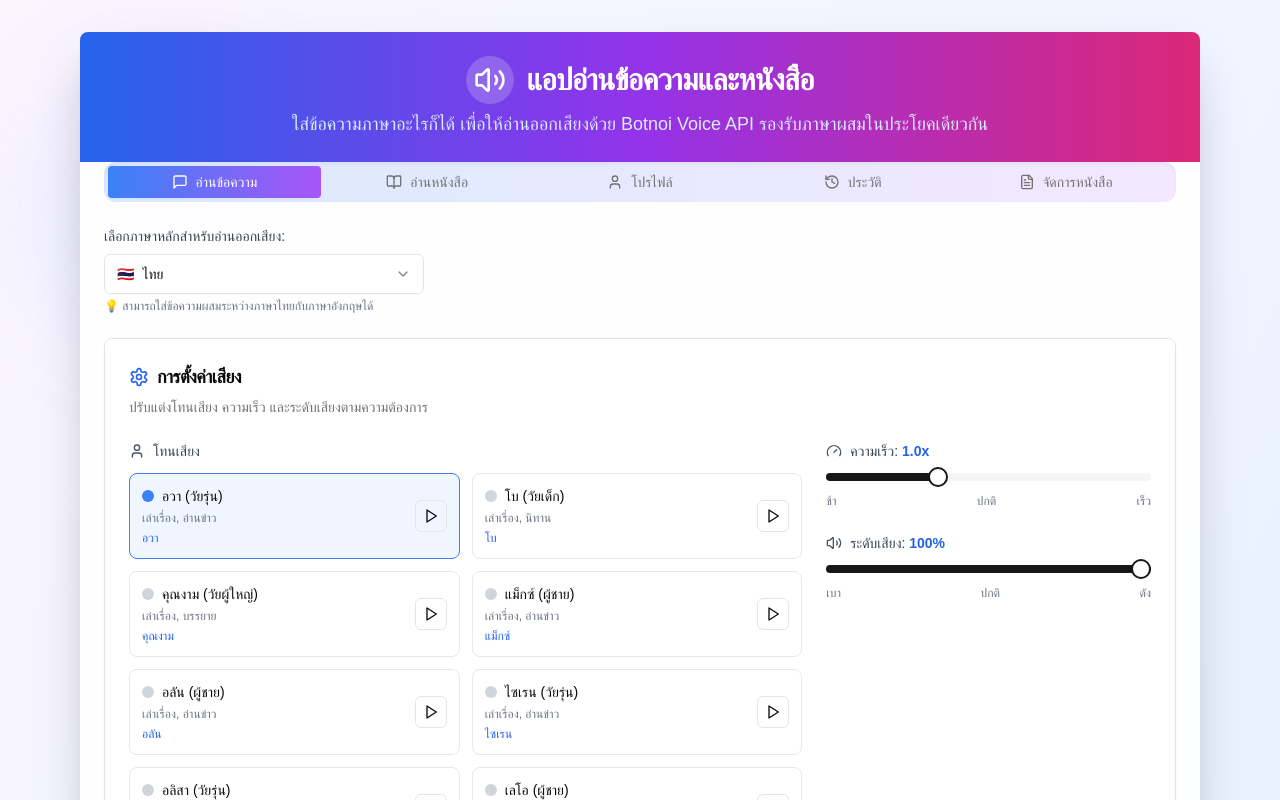
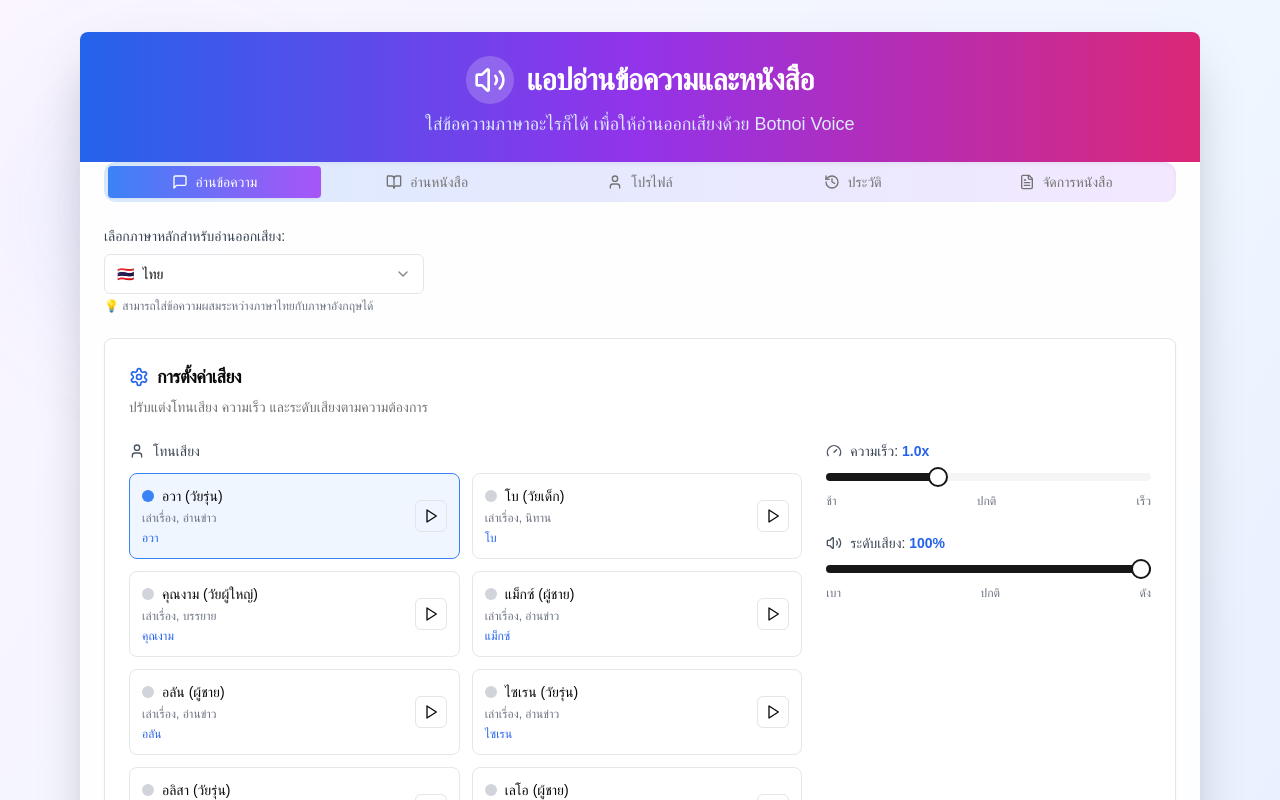
Before and after one commit to 041supitchaya/api-voice-text-global, a Next.js app: page / in a window 1280 px wide. Both pictures are taken after a click on the button "เริ่มใช้งานเลย". Shown: the top 800 px of the page. Built offline with nearby package versions, Linux system fonts and the light colour scheme.

Commit message:
edit text4

```diff
--- a/app/page.tsx
+++ b/app/page.tsx
@@ -592,7 +592,7 @@ export default function TextToSpeechApp() {
               แอปอ่านข้อความและหนังสือ
             </CardTitle>
             <CardDescription className="text-blue-100 text-lg mt-2">
-              ใส่ข้อความภาษาอะไรก็ได้ เพื่อให้อ่านออกเสียงด้วย Botnoi Voice API รองรับภาษาผสมในประโยคเดียวกัน
+              ใส่ข้อความภาษาอะไรก็ได้ เพื่อให้อ่านออกเสียงด้วย Botnoi Voice
             </CardDescription>
           </CardHeader>
           <CardContent>
@@ -733,7 +733,7 @@ export default function TextToSpeechApp() {
                       className="min-h-[120px] resize-none"
                       disabled={isLoading}
                     />
-                    <p className="text-xs text-gray-500">รองรับ: ไทย, English, 中文, 日本語</p>
+                    <p className="text-xs text-gray-500">รองรับ: ไทย, อังกฤษ (English), จีน (中文), ญี่ปุ่น (日本語)</p>
                   </div>
 
                   <Button
@@ -1050,7 +1050,7 @@ export default function TextToSpeechApp() {
               <p className="font-medium">ขับเคลื่อนโดย Botnoi Voice API</p>
               <div className="w-2 h-2 bg-gradient-to-r from-purple-500 to-pink-500 rounded-full animate-pulse animation-delay-1000"></div>
             </div>
-            <p className="text-xs text-gray-500">รองรับการอ่านหลายภาษาและภาษาผสมในประโยคเดียวกัน</p>
+            <p className="text-xs text-gray-500">รองรับการอ่านหลายภาษา</p>
           </div>
         </div>
       </div>
```
